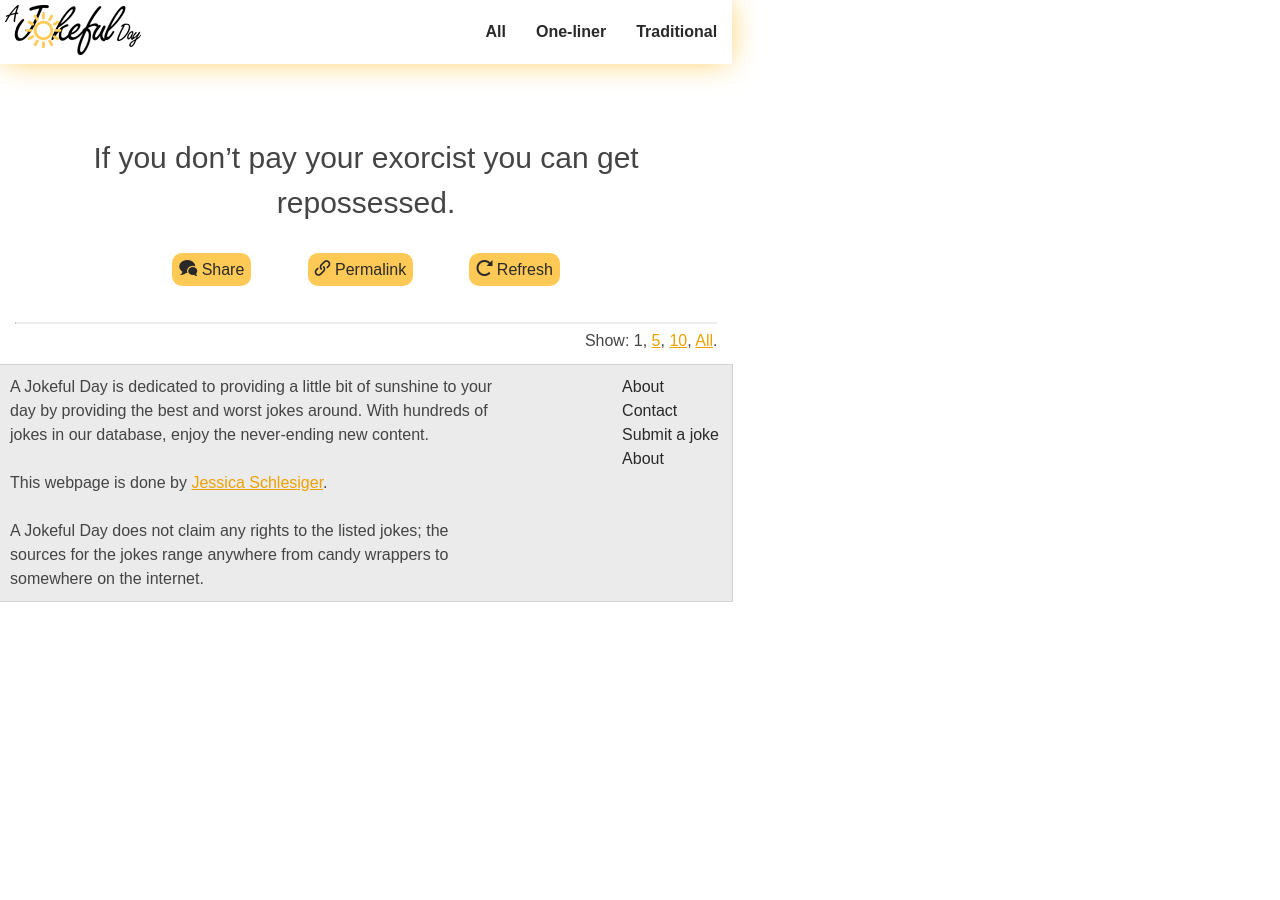
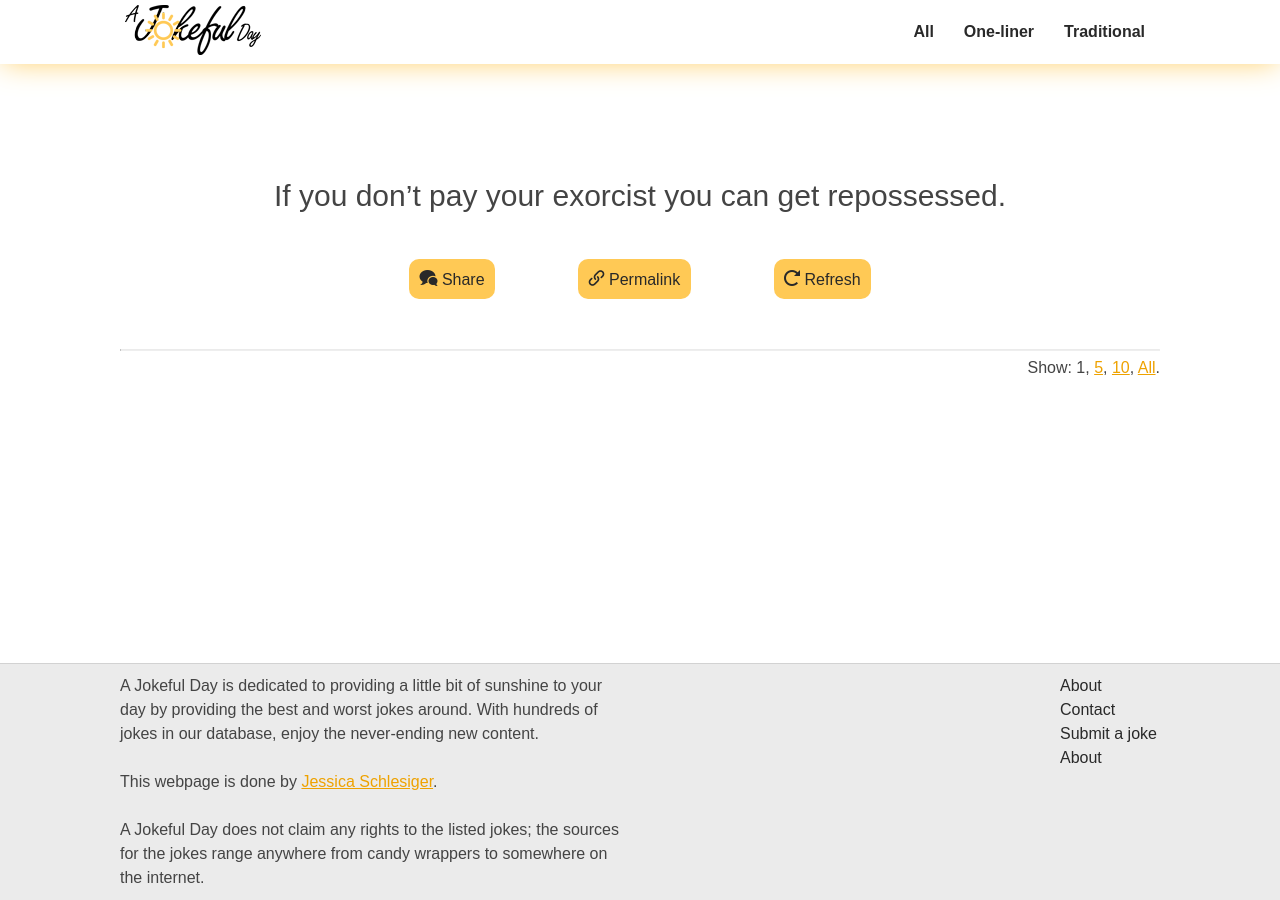
Before and after one commit to A-Byte-Sized/AJokefulDay, a Jekyll site: the page built from index.html, in a window 1280 px wide. Built offline with Jekyll 4.4.1, drawn with Linux system fonts in a browser that asks for light colours; nearby versions of some CDN libraries; some web fonts are replaced.

Commit message:
Adjustments to minimum width.

```diff
--- a/assets/css/2-base/_base.sass
+++ b/assets/css/2-base/_base.sass
@@ -19,10 +19,14 @@
 	max-width: 1040px
 	height: 100%
 	margin: 0 auto
+	min-width: 400px
 html
-	min-width: 360px !important
+	height: 100%
 	font-family: Arial, Helvetica, sans-serif
 body
+	display: table
+	width: 100%
+	height: 100%
 	color: #444444
 	font-size: 16px
 	a
```
